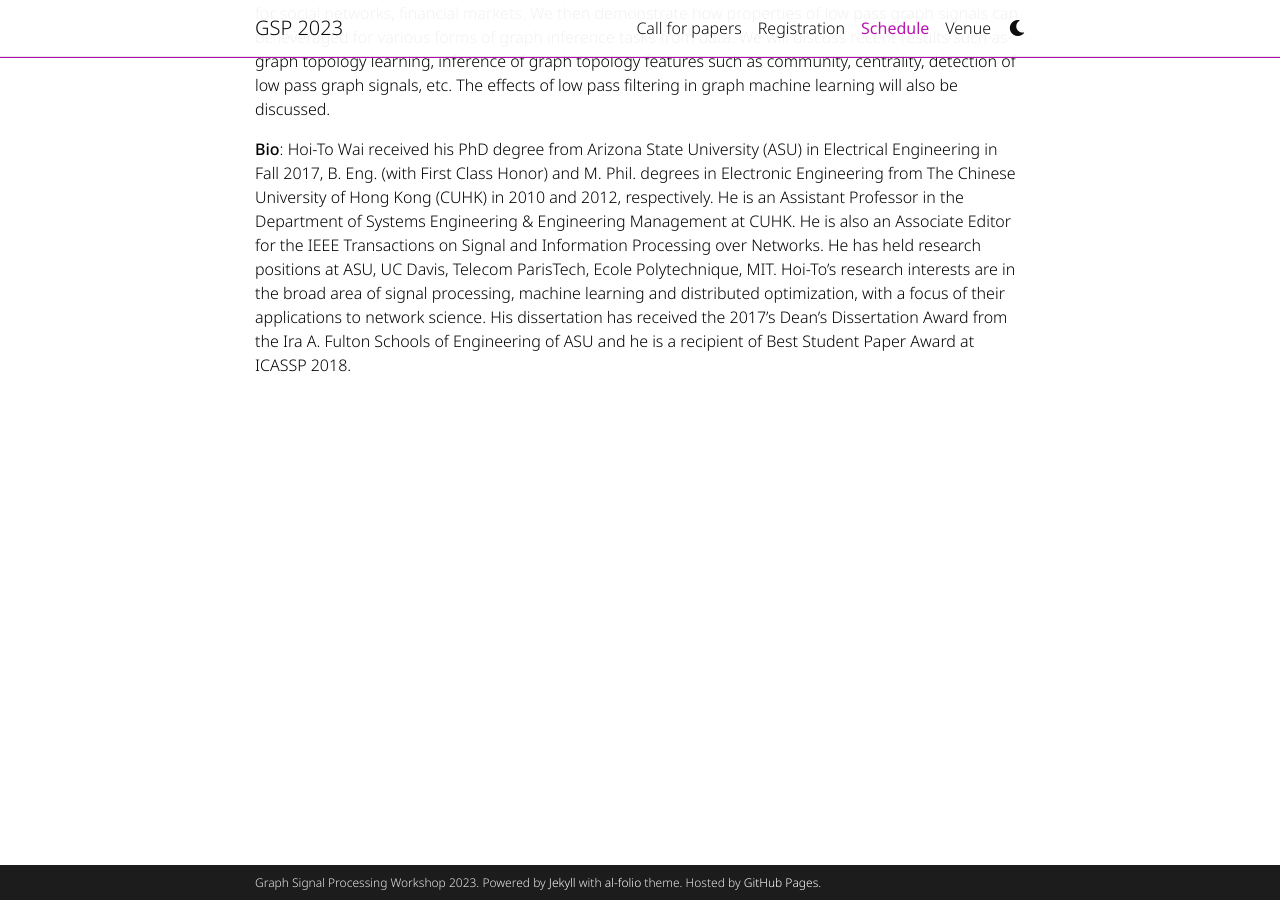
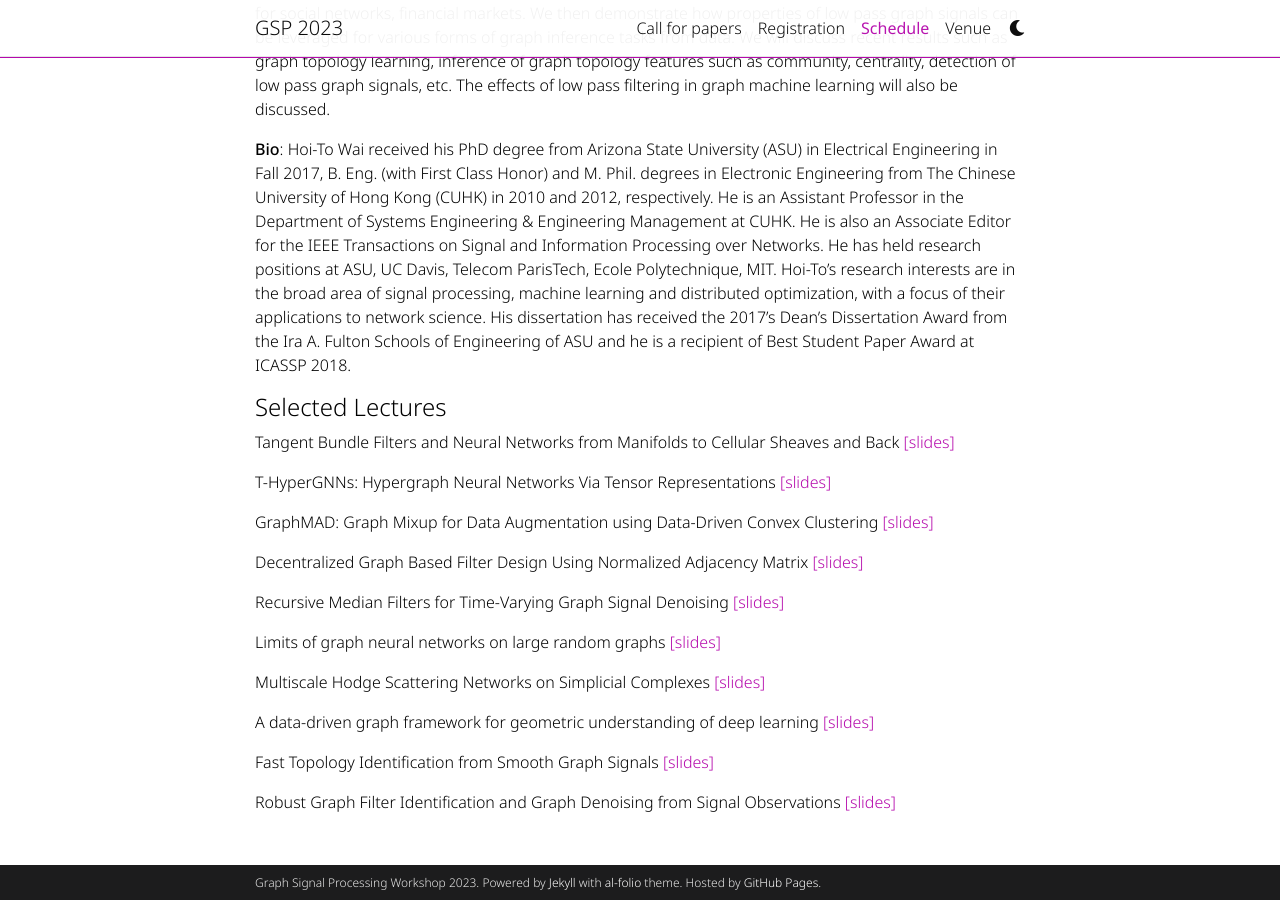
Before and after one commit to shreyasvinaya/gspworkshop2025.github.io, a Jekyll site: the page built from _pages/schedule.md, in a window 1280 px wide and 900 px high, scrolled down 3580 px. Built offline with Jekyll 4.4.1, drawn with Linux system fonts in a browser that asks for light colours; full-size pictures stand in for the smaller copies a plugin makes; comment, search, counter and statistics services are not loaded; a style sheet for code colours, icons or effects is not loaded.

Commit message:
updated lectures

```diff
--- a/_pages/schedule.md
+++ b/_pages/schedule.md
@@ -81,3 +81,33 @@ and a member of the Artificial Intelligence Group. He is also a member of the Ca
 **Abstract**: As a key building block in graph signal processing (GSP), graph filters has been used for giving an SP interpretation for network dynamics and the resultant graph data. SP methods such as frequency analysis, system identification, etc., have been applied with analogous interpretation to graph data, allowing us to interpret graph data as low/mid/high pass graph signals. This talk concentrates on GSP with low pass graph signals whose underlying graph filter attenuates contents in the high graph frequencies while retaining those in the low graph frequencies. Notice that this effectively implies the common notion of “smooth graph signals”. We first show the prevalence of low pass graph signals in data models such as for social networks, financial markets. We then demonstrate how properties of low pass graph signals can be leveraged for various forms of graph inference tasks from data. We will discuss recent results such as graph topology learning, inference of graph topology features such as community, centrality, detection of low pass graph signals, etc. The effects of low pass filtering in graph machine learning will also be discussed.
 
 **Bio**: Hoi-To Wai received his PhD degree from Arizona State University (ASU) in Electrical Engineering in Fall 2017, B. Eng. (with First Class Honor) and M. Phil. degrees in Electronic Engineering from The Chinese University of Hong Kong (CUHK) in 2010 and 2012, respectively. He is an Assistant Professor in the Department of Systems Engineering & Engineering Management at CUHK. He is also an Associate Editor for the IEEE Transactions on Signal and Information Processing over Networks. He has held research positions at ASU, UC Davis, Telecom ParisTech, Ecole Polytechnique, MIT. Hoi-To’s research interests are in the broad area of signal processing, machine learning and distributed optimization, with a focus of their applications to network science. His dissertation has received the 2017’s Dean’s Dissertation Award from the Ira A. Fulton Schools of Engineering of ASU and he is a recipient of Best Student Paper Award at ICASSP 2018.
+
+
+#### Selected Lectures
+
+Tangent Bundle Filters and Neural Networks from Manifolds to Cellular Sheaves and Back [[slides]](/assets/slides/TNN_GSP_PRES.pdf)
+
+
+T-HyperGNNs: Hypergraph Neural Networks Via Tensor Representations [[slides]](/assets/slides/GSP_presentation_2.pdf)
+
+
+GraphMAD: Graph Mixup for Data Augmentation using Data-Driven Convex Clustering [[slides]](/assets/slides/gsp2023_graphmad.pdf)
+
+
+Decentralized Graph Based Filter Design Using Normalized Adjacency Matrix [[slides]](/assets/slides/GSPworkshop2023_Yufan_Fan.pdf)
+
+
+Recursive Median Filters for Time-Varying Graph Signal Denoising [[slides]](/assets/slides/GSP_workshop_2023_presentation.pdf)
+
+
+Limits of graph neural networks on large random graphs [[slides]](/assets/slides/gspworkshop 2023_oral.pdf)
+
+
+Multiscale Hodge Scattering Networks on Simplicial Complexes [[slides]](/assets/slides/gsp23slides.pdf)
+
+
+A data-driven graph framework for geometric understanding of deep learning [[slides]](/assets/slides/Geometry of learning GSP Workshop.pdf)
+
+Fast Topology Identification from Smooth Graph Signals [[slides]](/assets/slides/FDPG_GSPW23.pdf)
+
+Robust Graph Filter Identification and Graph Denoising from Signal Observations [[slides]](/assets/slides/TSP22_robust_filter_identification.pdf)
```
Also changed, not shown: 10 other files.
